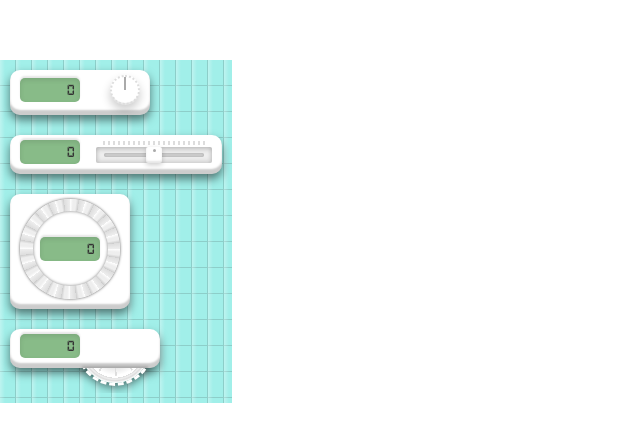
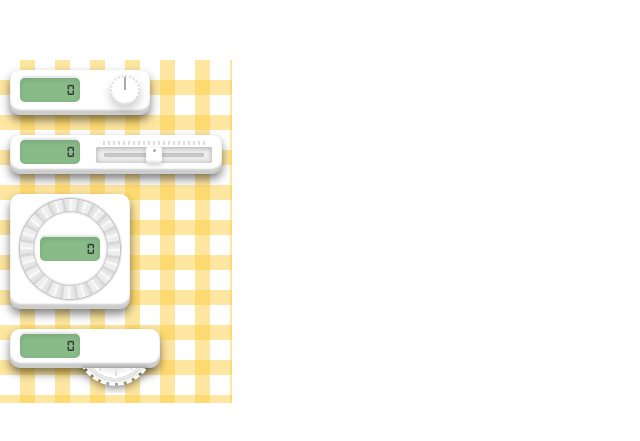
Before and after one commit to TreeNode09/my-knob, a Vue app: page / in a window 1280 px wide. Shown: the part 169-610 px from the top of the page, without its empty margins (0-640 px from the left). Built offline with nearby package versions, Linux system fonts and the light colour scheme; some icons are missing.

Commit message:
修改背景颜色

```diff
--- a/src/App.vue
+++ b/src/App.vue
@@ -1,7 +1,7 @@
 <template>
-<div style="background: repeating-linear-gradient(#A1EFE9 0, #A1EFE9 25px, #8DCEC9 25px, #8DCEC9 26px);">
+<div style="background: repeating-linear-gradient(white 0, white 20px, #FDCE4380 20px, #FDCE4380 35px);">
   <div style="display: flex; flex-direction: column; align-items: start;
-    background: repeating-linear-gradient(90deg, rgba(255, 255, 255, 0.3) 0, transparent 5px, transparent 15px, #8DCEC9 15px, #8DCEC9 16px);">
+    background: repeating-linear-gradient(90deg, transparent 0, transparent 20px, #FDCE4380 20px, #FDCE4380 35px);">
     <my-knob v-model="value"></my-knob>
     <my-slider v-model="value"></my-slider>
     <my-spin v-model="value"></my-spin>
```
